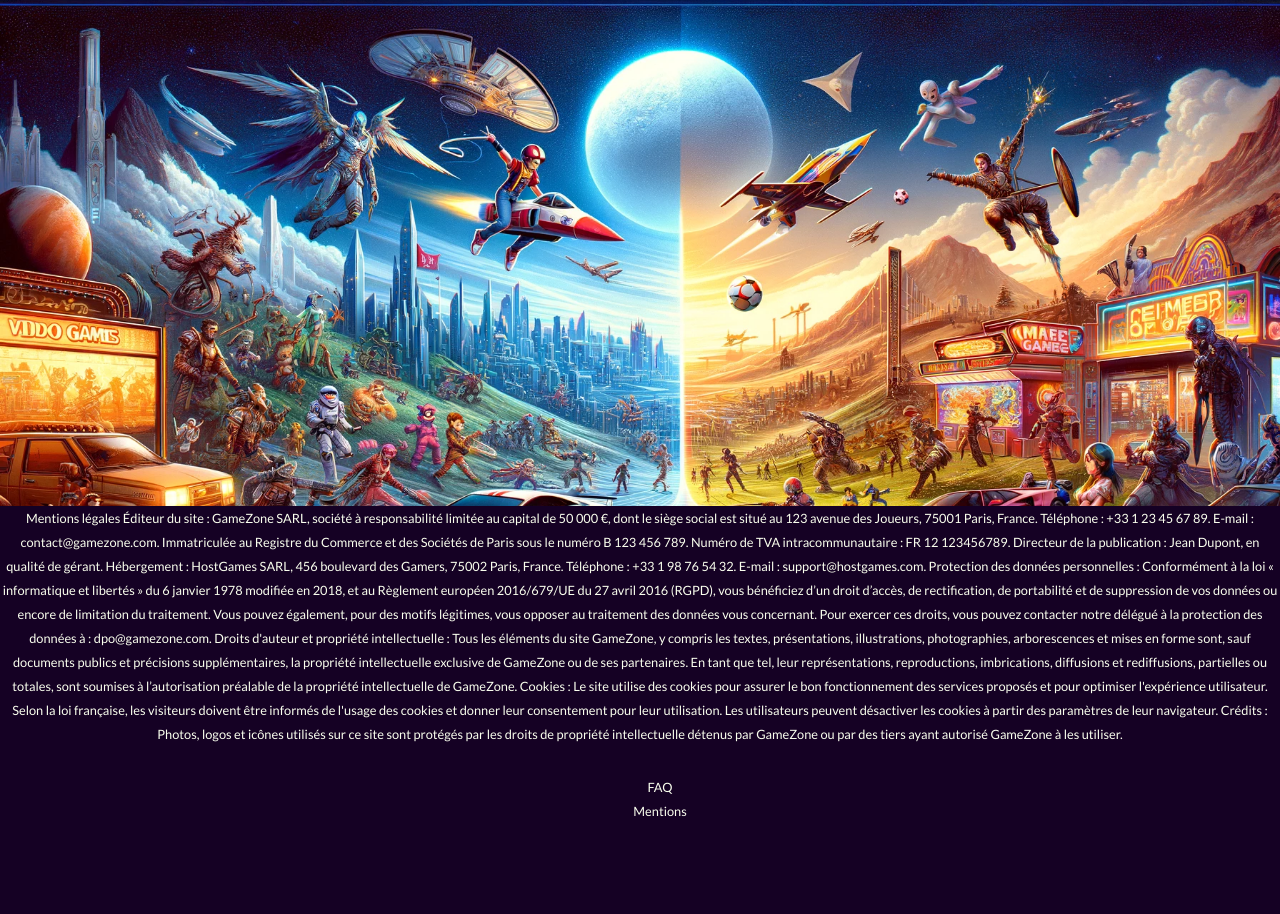
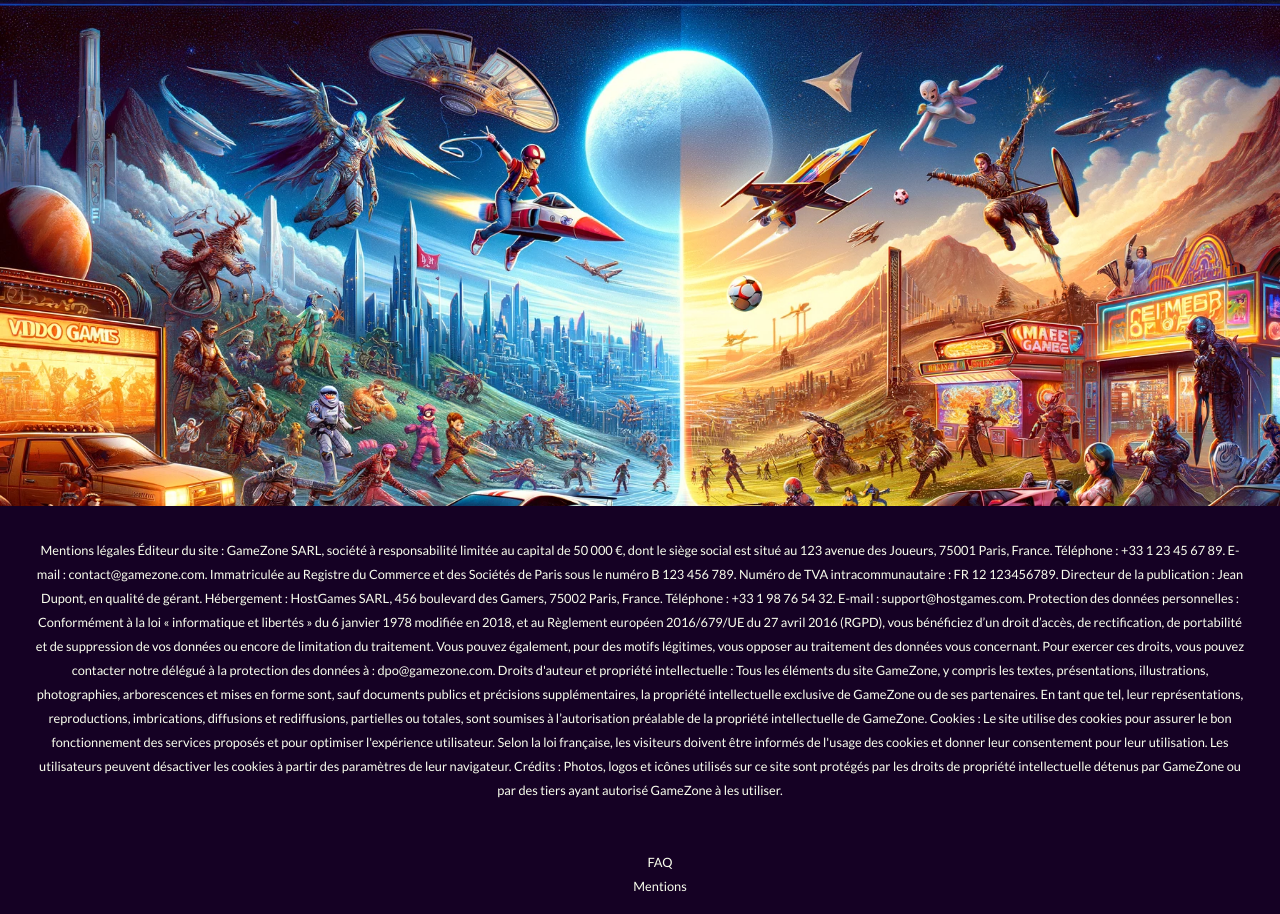
Before and after one commit to damdam48/GameZone, a website: page public/mention.html in a window 1280 px wide. Shown: the part 89-1003 px from the top of the page. Before the commit the page ends 928 px from the top, so only its background shows below. Drawn offline with Linux system fonts and the light colour scheme.

Commit message:
add mention

```diff
--- /dev/null
+++ b/app/sass/partials/_mention.scss
@@ -0,0 +1,5 @@
+#mention {
+  p {
+    margin: $margin-large $margin-large;
+  }
+}
--- a/app/sass/style.scss
+++ b/app/sass/style.scss
@@ -7,3 +7,4 @@
 @import "components/logo";
 @import "components/card";
 @import "partials/index";
+@import "partials/mention";
--- a/public/mention.html
+++ b/public/mention.html
@@ -12,7 +12,7 @@
       <!-- Header top -->
       <div id="header-top">
         <div id="logo">
-          <img src="assets/img/Logo.webp" alt="" />
+          <img src="assets/img/Logo.webp" alt="Logo de la société GameZone" />
         </div>
         <nav>
           <a href="#">
@@ -31,7 +31,7 @@
       <div id="header-main"></div>
     </header>
 
-    <main>
+    <main id="mention">
       <p>
         Mentions légales Éditeur du site : GameZone SARL, société à
         responsabilité limitée au capital de 50 000 €, dont le siège social est
```
Also changed, not shown: public/index.html (+1 -1 lines), public/assets/css/style.min.css, 1 other file.
